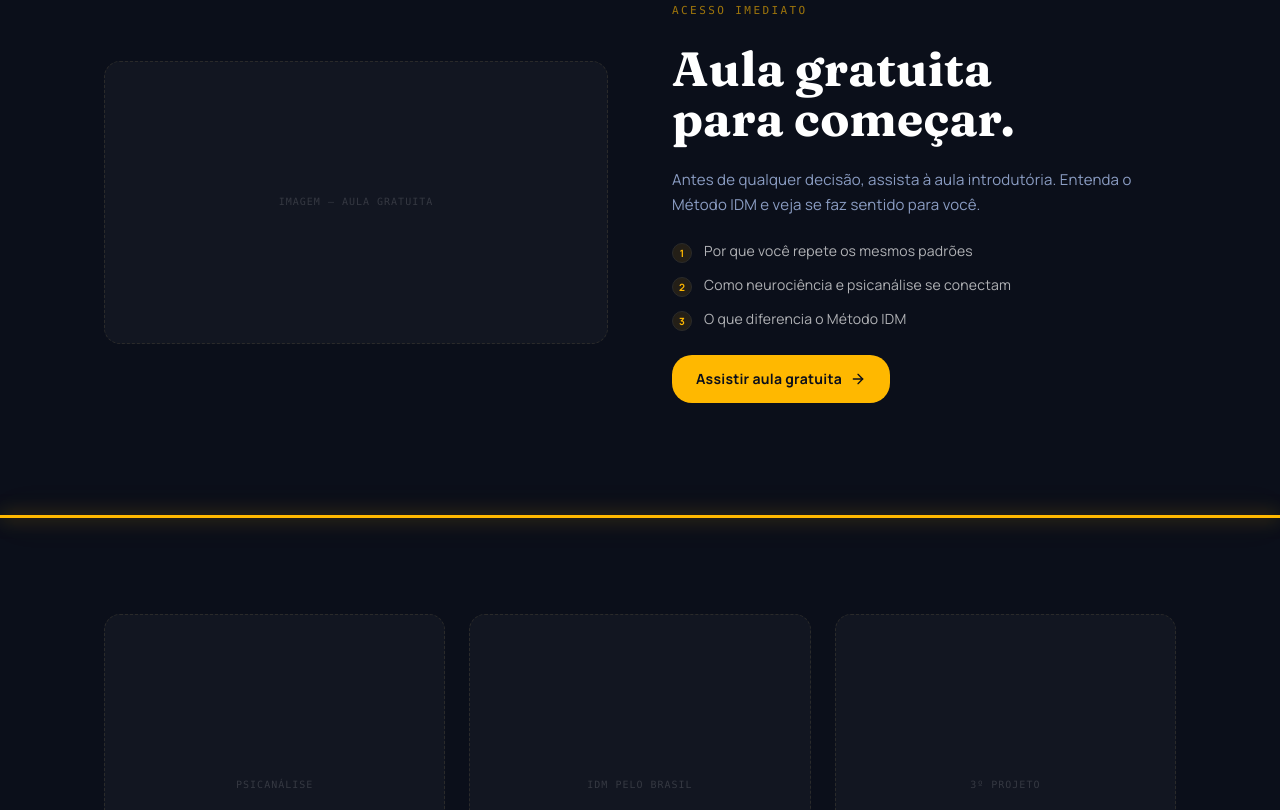
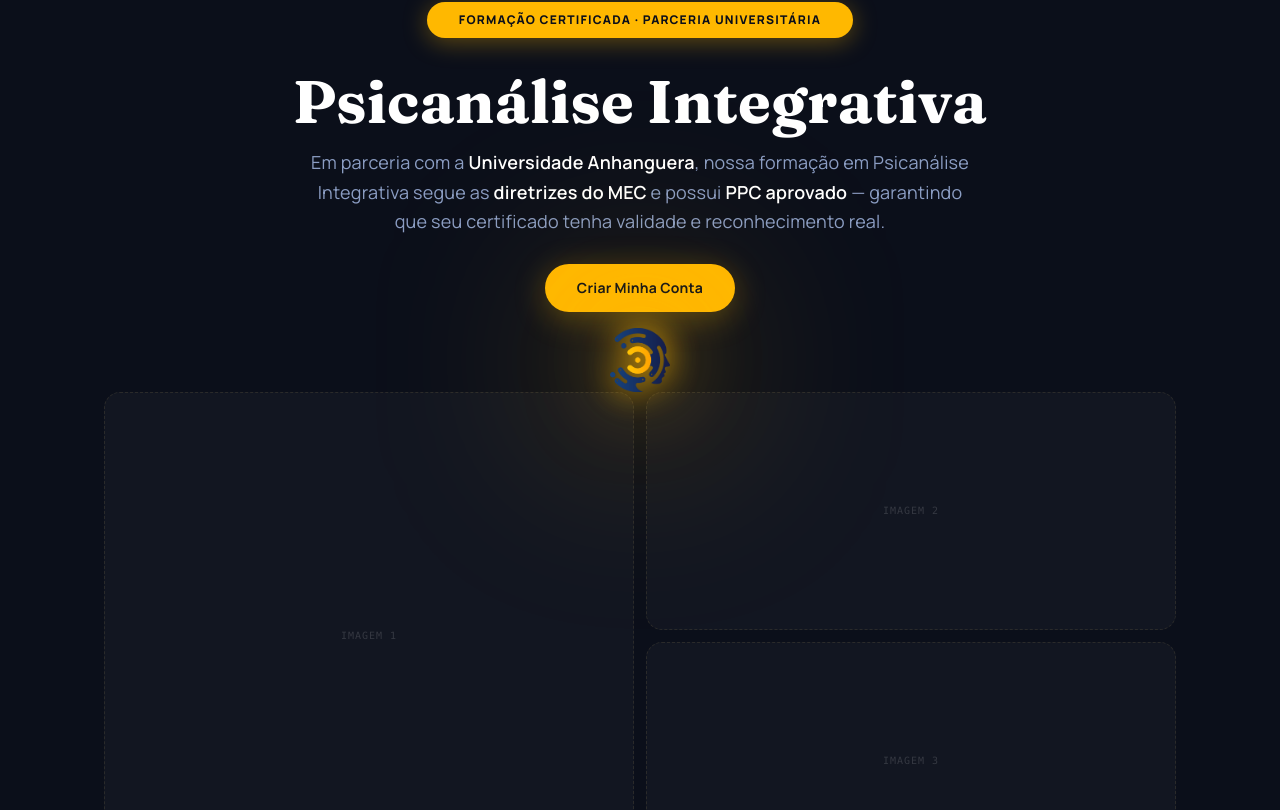
Before and after one commit to Romero1029/Area-de-Membors, a Next.js app: page /comecar in a window 1280 px wide. Shown: the part 1070-1880 px from the top of the page. Built offline with nearby package versions, Linux system fonts and the light colour scheme; no server answers; the database is empty.

Commit message:
feat: add cursor-following logo + Psicanalise Integrativa section

```diff
--- a/src/app/comecar/ComecarAnimated.tsx
+++ b/src/app/comecar/ComecarAnimated.tsx
@@ -45,6 +45,60 @@ function ImgPlaceholder({ aspect = 'aspect-video', label = '' }: { aspect?: stri
 const DOT_GRID = {
   backgroundImage: 'radial-gradient(circle at 1px 1px, rgba(255,255,255,0.04) 1px, transparent 0)',
   backgroundSize: '40px 40px',
+}
+
+// ─────────────────────────────────────────────
+// CURSOR LOGO — troque o src por /logo-cursor.png
+// quando subir o logo 3D na pasta /public
+// ─────────────────────────────────────────────
+const CURSOR_LOGO_SRC = '/despertamente-simbolo.png' // ← troque quando tiver o 3D
+
+function CursorLogo() {
+  const ref = useRef<HTMLDivElement>(null)
+
+  useEffect(() => {
+    let tx = -300, ty = -300
+    let cx = -300, cy = -300
+    let raf: number
+
+    const onMove = (e: MouseEvent) => {
+      tx = e.clientX
+      ty = e.clientY
+    }
+    window.addEventListener('mousemove', onMove, { passive: true })
+
+    const loop = () => {
+      cx += (tx - cx) * 0.1
+      cy += (ty - cy) * 0.1
+      if (ref.current) {
+        ref.current.style.left = cx + 'px'
+        ref.current.style.top  = cy + 'px'
+      }
+      raf = requestAnimationFrame(loop)
+    }
+    raf = requestAnimationFrame(loop)
+
+    return () => {
+      window.removeEventListener('mousemove', onMove)
+      cancelAnimationFrame(raf)
+    }
+  }, [])
+
+  return (
+    <div
+      ref={ref}
+      className="fixed z-[9999] pointer-events-none -translate-x-1/2 -translate-y-1/2 hidden md:block"
+      style={{ top: -300, left: -300, willChange: 'left, top' }}
+    >
+      <img
+        src={CURSOR_LOGO_SRC}
+        alt=""
+        className="w-14 h-14 object-contain select-none"
+        style={{ filter: 'drop-shadow(0 0 10px rgba(255,184,0,0.9)) drop-shadow(0 0 24px rgba(255,184,0,0.4))' }}
+        draggable={false}
+      />
+    </div>
+  )
 }
 
 // ─────────────────────────────────────────────
@@ -261,6 +315,9 @@ export function ComecarAnimated({
   return (
     <main className="bg-[#0B0F1A] text-white overflow-x-hidden">
 
+      {/* Logo que segue o cursor (desktop) */}
+      <CursorLogo />
+
       {/* ══════════════════════════════════
           1 — HERO
       ══════════════════════════════════ */}
@@ -274,50 +331,106 @@ export function ComecarAnimated({
       </section>
 
       {/* ══════════════════════════════════
-          2 — AULA GRATUITA
+          2 — PSICANÁLISE INTEGRATIVA
       ══════════════════════════════════ */}
-      <section className="max-w-6xl mx-auto px-5 sm:px-10 py-20 sm:py-28">
-        <div className="grid lg:grid-cols-2 gap-12 lg:gap-16 items-center">
-          <FadeIn direction="left">
-            <ImgPlaceholder aspect="aspect-video" label="Imagem — Aula Gratuita" />
+      <section className="max-w-6xl mx-auto px-5 sm:px-10 py-20 sm:py-28 text-center">
+
+        {/* Pill badge */}
+        <FadeIn direction="none">
+          <div className="flex justify-center mb-8">
+            <span
+              className="inline-block rounded-full bg-[#FFB800] px-8 py-2.5 text-xs font-extrabold uppercase tracking-widest text-[#0B0F1A]"
+              style={{ boxShadow: '0 4px 24px rgba(255,184,0,0.35)' }}
+            >
+              Formação Certificada · Parceria Universitária
+            </span>
+          </div>
         </FadeIn>
-          <FadeIn direction="right" delay={120}>
-            <div className="space-y-6">
-              <p className="text-[11px] font-mono tracking-[0.22em] uppercase text-[#FFB800]/60">
-                Acesso imediato
-              </p>
+
+        {/* Headline */}
+        <FadeIn delay={80}>
           <h2
             style={{ fontFamily: "'Fraunces', Georgia, serif" }}
-                className="text-4xl sm:text-5xl font-bold leading-[1.05]"
+            className="text-4xl sm:text-5xl lg:text-6xl font-bold leading-[1.04] mb-4"
           >
-                Aula gratuita<br />para começar.
+            Psicanálise Integrativa
           </h2>
-              <p className="text-[#8B9DC3] leading-relaxed">
-                Antes de qualquer decisão, assista à aula introdutória. Entenda o Método IDM e veja se faz sentido para você.
+        </FadeIn>
+
+        {/* Subheadline */}
+        <FadeIn delay={160}>
+          <p className="text-[#8B9DC3] text-base sm:text-lg leading-relaxed max-w-2xl mx-auto mb-3">
+            Em parceria com a{' '}
+            <span className="text-white font-semibold">Universidade Anhanguera</span>,
+            nossa formação em Psicanálise Integrativa segue as{' '}
+            <span className="text-white font-semibold">diretrizes do MEC</span>{' '}
+            e possui{' '}
+            <span className="text-white font-semibold">PPC aprovado</span> —
+            garantindo que seu certificado tenha validade e reconhecimento real.
           </p>
-              <ul className="space-y-3">
-                {[
-                  'Por que você repete os mesmos padrões',
-                  'Como neurociência e psicanálise se conectam',
-                  'O que diferencia o Método IDM',
-                ].map((item, i) => (
-                  <li key={i} className="flex items-start gap-3 text-sm text-white/68">
-                    <span className="w-5 h-5 rounded-full bg-[#FFB800]/10 border border-[#FFB800]/20 flex items-center justify-center shrink-0 mt-0.5 text-[10px] font-bold text-[#FFB800]">
-                      {i + 1}
-                    </span>
-                    {item}
-                  </li>
-                ))}
-              </ul>
+        </FadeIn>
+
+        {/* CTA */}
+        <FadeIn delay={220}>
+          <div className="flex justify-center mt-7 mb-12">
             <Link
               href="/turma38"
-                className="inline-flex items-center gap-2 rounded-xl bg-[#FFB800] px-6 py-3.5 text-sm font-bold text-[#0B0F1A] hover:bg-[#FFC933] active:scale-[0.98] transition-all duration-200"
+              className="inline-flex items-center gap-2 rounded-full bg-[#FFB800] px-8 py-3.5 text-sm font-bold text-[#0B0F1A] hover:bg-[#FFC933] active:scale-[0.98] transition-all duration-200"
+              style={{ boxShadow: '0 6px 32px rgba(255,184,0,0.3)' }}
             >
-                Assistir aula gratuita <ArrowRight className="h-4 w-4" />
+              Criar Minha Conta
             </Link>
           </div>
         </FadeIn>
+
+        {/* Logo + Image grid */}
+        <FadeIn direction="up" delay={100}>
+          <div className="relative">
+            {/* IDM logo flutuando acima do grid */}
+            <div className="absolute -top-8 left-1/2 -translate-x-1/2 z-10 pointer-events-none">
+              <img
+                src={CURSOR_LOGO_SRC}
+                alt="IDM"
+                className="w-16 h-16 object-contain mx-auto"
+                style={{
+                  filter: 'drop-shadow(0 0 16px rgba(255,184,0,1)) drop-shadow(0 0 40px rgba(255,184,0,0.5))',
+                }}
+              />
+              {/* Glow halo atrás */}
+              <div
+                className="absolute inset-0 -z-10 rounded-full blur-2xl"
+                style={{ background: 'rgba(255,184,0,0.25)', transform: 'scale(2.5)' }}
+              />
             </div>
+
+            {/* Grid assimétrico — esquerda alta + direita 2 empilhadas */}
+            <div
+              className="grid grid-cols-2 gap-2 sm:gap-3 pt-8"
+              style={{ height: 'clamp(320px, 50vw, 520px)' }}
+            >
+              {/* Esquerda — tall */}
+              <div className="h-full rounded-2xl border border-dashed border-white/10 bg-white/[0.03] flex items-center justify-center">
+                <p className="text-[10px] font-mono text-white/15 tracking-widest uppercase text-center px-4">
+                  Imagem 1
+                </p>
+              </div>
+
+              {/* Direita — 2 empilhadas */}
+              <div className="flex flex-col gap-2 sm:gap-3 h-full">
+                <div className="flex-1 rounded-2xl border border-dashed border-white/10 bg-white/[0.03] flex items-center justify-center">
+                  <p className="text-[10px] font-mono text-white/15 tracking-widest uppercase text-center px-4">
+                    Imagem 2
+                  </p>
+                </div>
+                <div className="flex-1 rounded-2xl border border-dashed border-white/10 bg-white/[0.03] flex items-center justify-center">
+                  <p className="text-[10px] font-mono text-white/15 tracking-widest uppercase text-center px-4">
+                    Imagem 3
+                  </p>
+                </div>
+              </div>
+            </div>
+          </div>
+        </FadeIn>
       </section>
 
       {/* ══════════════════════════════════
```
Lines whose indentation alone changed are shown as unchanged.
